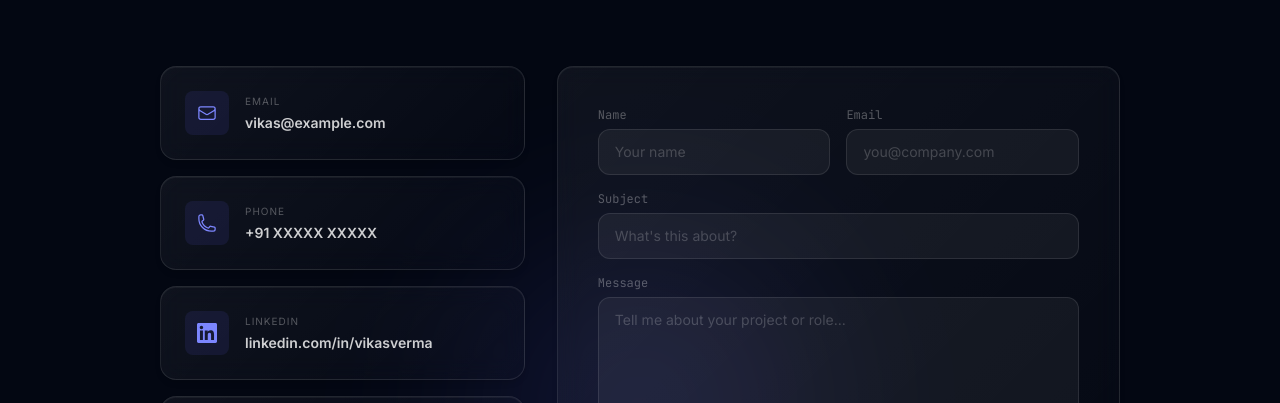
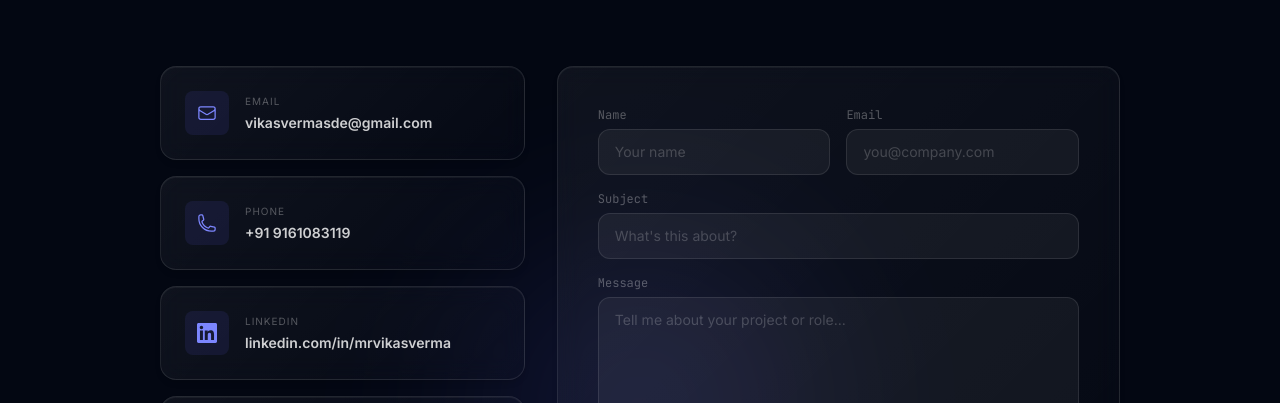
Before and after one commit to vikas123verma/portfolio, a React (Vite) app: page / in a window 1280 px wide. Shown: the part 8728-9131 px from the top of the page. Built offline with nearby package versions, Linux system fonts and the light colour scheme.

Commit message:
chore: update contact details, social links, and portfolio URL

```diff
--- a/index.html
+++ b/index.html
@@ -13,7 +13,7 @@
     <meta property="og:title" content="Vikas Verma | Backend Engineer" />
     <meta property="og:description" content="Backend Engineer specializing in scalable systems, distributed architecture, and performance optimization." />
     <meta property="og:type" content="website" />
-    <meta property="og:url" content="https://vikasverma.dev" />
+    <meta property="og:url" content="https://vikas123verma.github.io/portfolio/" />
 
     <!-- Twitter -->
     <meta name="twitter:card" content="summary_large_image" />
--- a/src/components/layout/Footer.tsx
+++ b/src/components/layout/Footer.tsx
@@ -16,7 +16,7 @@ export default function Footer() {
           {/* Links */}
           <div className="flex items-center gap-6">
             <a
-              href="https://linkedin.com/in/vikasverma"
+              href="https://www.linkedin.com/in/mrvikasverma/"
               target="_blank"
               rel="noopener noreferrer"
               className="text-white/40 hover:text-indigo-400 transition-colors text-sm"
@@ -24,7 +24,7 @@ export default function Footer() {
               LinkedIn
             </a>
             <a
-              href="https://github.com/vikasverma"
+              href="https://github.com/vikas123verma"
               target="_blank"
               rel="noopener noreferrer"
               className="text-white/40 hover:text-indigo-400 transition-colors text-sm"
@@ -32,7 +32,7 @@ export default function Footer() {
               GitHub
             </a>
             <a
-              href="mailto:vikas@example.com"
+              href="mailto:vikasvermasde@gmail.com"
               className="text-white/40 hover:text-indigo-400 transition-colors text-sm"
             >
               Email
--- a/src/components/sections/Contact.tsx
+++ b/src/components/sections/Contact.tsx
@@ -41,8 +41,8 @@ export default function Contact() {
         </svg>
       ),
       label: 'Email',
-      value: 'vikas@example.com',
-      href: 'mailto:vikas@example.com',
+      value: 'vikasvermasde@gmail.com',
+      href: 'mailto:vikasvermasde@gmail.com',
     },
     {
       icon: (
@@ -51,8 +51,8 @@ export default function Contact() {
         </svg>
       ),
       label: 'Phone',
-      value: '+91 XXXXX XXXXX',
-      href: 'tel:+91XXXXXXXXXX',
+      value: '+91 9161083119',
+      href: 'tel:+919161083119',
     },
     {
       icon: (
@@ -61,8 +61,8 @@ export default function Contact() {
         </svg>
       ),
       label: 'LinkedIn',
-      value: 'linkedin.com/in/vikasverma',
-      href: 'https://linkedin.com/in/vikasverma',
+      value: 'linkedin.com/in/mrvikasverma',
+      href: 'https://www.linkedin.com/in/mrvikasverma',
     },
   ];
 
```
